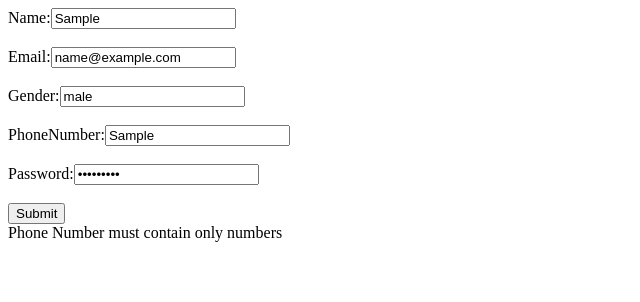
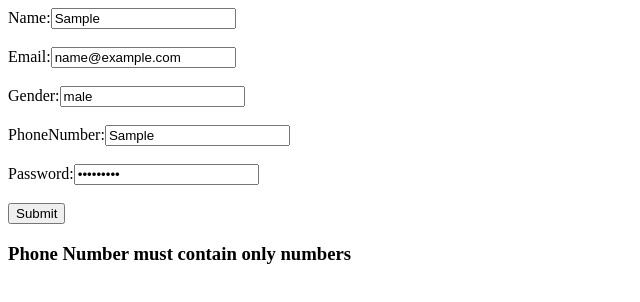
Before and after one commit to m2-madhav/React-Assignments-Set-2---Form-Validation-React, a React app: page / in a window 1280 px wide. Both pictures are taken after typing "Sample", "name@example.com", "Sample", "Sample123" into the empty fields and a click on the button "Submit". Shown: the top 302 px of the page, without its empty margins (0-640 px from the left). Built offline with nearby package versions, Linux system fonts and the light colour scheme.

Commit message:
code-added

```diff
--- a/src/components/SignUp.js
+++ b/src/components/SignUp.js
@@ -128,8 +128,8 @@ export default class SignUp extends React.Component {
         <button data-testid="submit" onClick={this.handleSubmit}>
           Submit
         </button>
-        {this.state.errorMessage && <div>{this.state.errorMessage}</div>}
-        {this.state.userName && <div>Hello {this.state.userName}</div>}
+        {this.state.errorMessage && <h3>{this.state.errorMessage}</h3>}
+        {this.state.userName && <h1>Hello {this.state.userName}</h1>}
       </div>
     );
   }
```
